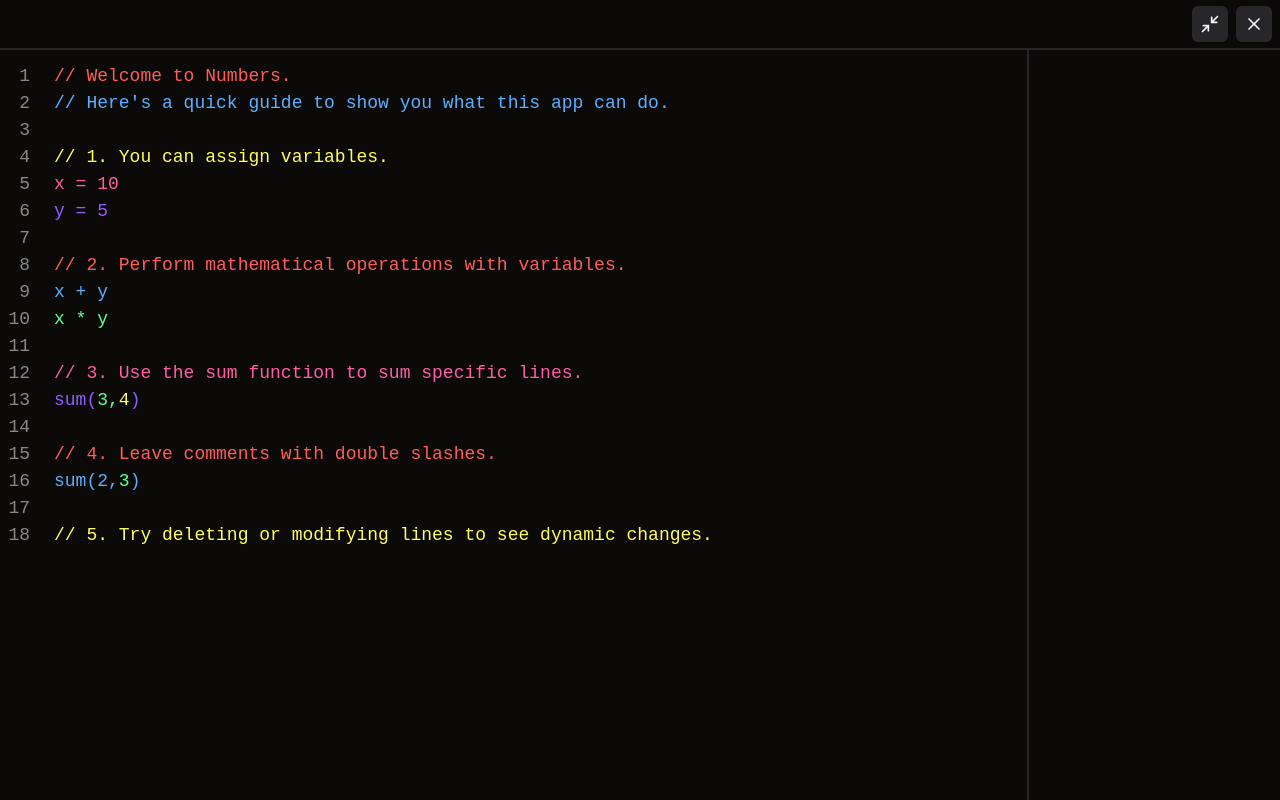
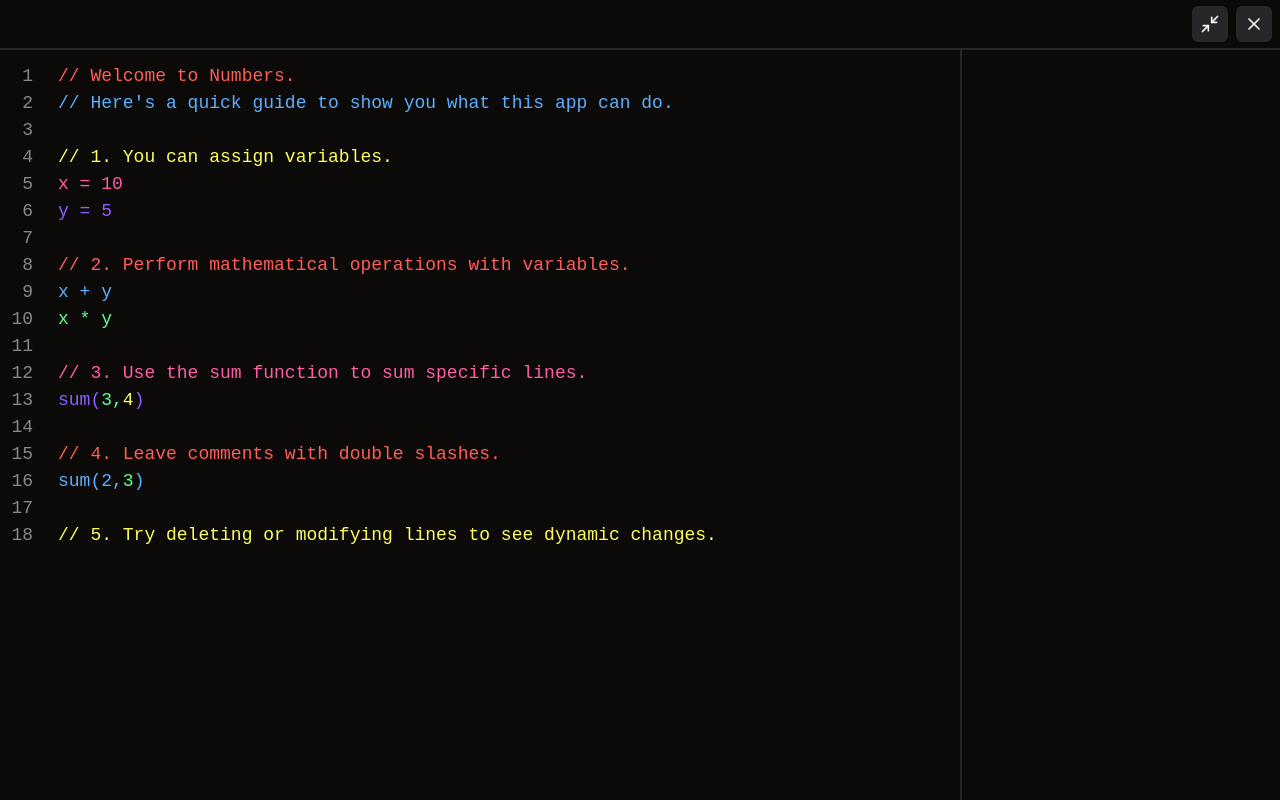
Before and after one commit to alexboutros/numbers, a React (Vite) app in the folder frontend/: page / in a window 1280 px wide. Built offline with nearby package versions, Linux system fonts and the light colour scheme.

Commit message:
Fix text wrapping issues, bug fixing

```diff
--- a/frontend/src/components/Calculator/Calculator.tsx
+++ b/frontend/src/components/Calculator/Calculator.tsx
@@ -1,6 +1,8 @@
-import { useState, useEffect } from "react";
+// Calculator.tsx
+
+import React, { useEffect, useState, useRef } from "react";
 import { evaluateAllLines } from "@/lib/evaluatorManager";
-import { exampleText, checkFirstRun } from "@/lib/exampleText";
+import { checkFirstRun, exampleText } from "@/lib/exampleText";
 
 interface Row {
     expression: string;
@@ -14,14 +16,28 @@ interface CalculatorProps {
     setRows: (rows: Row[]) => void;
 }
 
-const colors = ["#ff5e57", "#5eafff", "#5eff8d", "#fffe5e", "#ff5ea5", "#8f5eff", "#ffae5e"];
+const colors = [
+    "#ff5e57",
+    "#5eafff",
+    "#5eff8d",
+    "#fffe5e",
+    "#ff5ea5",
+    "#8f5eff",
+    "#ffae5e",
+];
 
 const Calculator = ({ rows, setRows }: CalculatorProps) => {
     const [variables, setVariables] = useState<{ [key: string]: number }>({});
+    const textareaRef = useRef<HTMLTextAreaElement>(null);
+    const containerRef = useRef<HTMLDivElement>(null);
+    const prevRowsLength = useRef<number>(rows.length);
 
     useEffect(() => {
         if (checkFirstRun()) {
-            const exampleLines = exampleText.trim().split("\n").map((line, index) => ({
+            const exampleLines = exampleText
+                .trim()
+                .split("\n")
+                .map((line, index) => ({
                     expression: line,
                     result: null,
                     isInvalid: false,
@@ -31,6 +47,25 @@ const Calculator = ({ rows, setRows }: CalculatorProps) => {
         }
     }, [setRows]);
 
+    // Adjust textarea width when content changes
+    useEffect(() => {
+        if (textareaRef.current) {
+            const textarea = textareaRef.current;
+            // Temporarily set the width to 'auto' to get the scroll width
+            textarea.style.width = "auto";
+            // Set the width to the scroll width plus some extra padding
+            textarea.style.width = textarea.scrollWidth + 2 + "px";
+        }
+    }, [rows]);
+
+    // Scroll container to left when number of rows increases
+    useEffect(() => {
+        if (containerRef.current && rows.length > prevRowsLength.current) {
+            containerRef.current.scrollLeft = 0;
+        }
+        prevRowsLength.current = rows.length;
+    }, [rows]);
+
     // Handle textarea changes (preserve colors)
     const handleChange = (e: React.ChangeEvent<HTMLTextAreaElement>) => {
         const lines = e.target.value.split("\n");
@@ -39,7 +74,8 @@ const Calculator = ({ rows, setRows }: CalculatorProps) => {
             expression: line,
             result: rows[index]?.result ?? null,
             isInvalid: rows[index]?.isInvalid ?? false,
-            color: rows[index]?.color || colors[index % colors.length], // Preserve existing color or assign new one
+            color:
+                rows[index]?.color || colors[index % colors.length], // Preserve existing color or assign new one
         }));
 
         setRows(updatedRows);
@@ -47,16 +83,21 @@ const Calculator = ({ rows, setRows }: CalculatorProps) => {
 
     // Handle keyup events (preserve colors)
     const handleKeyUp = (e: React.KeyboardEvent<HTMLTextAreaElement>) => {
-        if (e.ctrlKey && e.key === 'Enter') {
+        if (e.ctrlKey && e.key === "Enter") {
             handleCtrlEnter(e);
             e.preventDefault();
+        } else if (e.key === "Enter") {
+            // User pressed Enter key
+            if (containerRef.current) {
+                containerRef.current.scrollLeft = 0;
+            }
         } else {
             // Preserve row colors when evaluating
             const updatedRows = evaluateAllLines(
                 rows.map((row) => ({
                     ...row,
                     expression: row.expression,
-                    color: row.color
+                    color: row.color,
                 })),
                 variables,
                 setVariables
@@ -85,7 +126,8 @@ const Calculator = ({ rows, setRows }: CalculatorProps) => {
         const newLines = [...lines];
 
         // Preserve the original color of the current line
-        const originalColor = rows[cursorLineIndex]?.color || colors[cursorLineIndex % colors.length];
+        const originalColor =
+            rows[cursorLineIndex]?.color || colors[cursorLineIndex % colors.length];
 
         // Determine if it's a comment or an expression
         if (currentLine.startsWith("//")) {
@@ -102,7 +144,7 @@ const Calculator = ({ rows, setRows }: CalculatorProps) => {
             newLines.splice(cursorLineIndex + 1, 0, "+ ");
 
             // Ensure there's a closing square bracket after the entire expression
-            if (!newLines.some(line => line.includes("]"))) {
+            if (!newLines.some((line) => line.includes("]"))) {
                 newLines.push("] "); // Add closing bracket at the end
             }
         }
@@ -112,7 +154,10 @@ const Calculator = ({ rows, setRows }: CalculatorProps) => {
             expression: line,
             result: null,
             isInvalid: false,
-            color: index === cursorLineIndex || index === cursorLineIndex + 1 ? originalColor : rows[index]?.color || colors[index % colors.length],
+            color:
+                index === cursorLineIndex || index === cursorLineIndex + 1
+                    ? originalColor
+                    : rows[index]?.color || colors[index % colors.length],
         }));
 
         setRows(updatedRows);
@@ -122,7 +167,12 @@ const Calculator = ({ rows, setRows }: CalculatorProps) => {
             const newCursorPosition = newLines
                 .slice(0, cursorLineIndex + 2)
                 .reduce((acc, line) => acc + line.length + 1, 0);
-            e.currentTarget.setSelectionRange(newCursorPosition, newCursorPosition);
+            if (textareaRef.current) {
+                textareaRef.current.setSelectionRange(
+                    newCursorPosition,
+                    newCursorPosition
+                );
+            }
         }, 0);
     };
 
@@ -135,7 +185,7 @@ const Calculator = ({ rows, setRows }: CalculatorProps) => {
 
             return (
                 <>
-                    {expression.split("sum")[0]} sum(
+                    {expression.split("sum")[0]}sum(
                     {lineNumbers.map((lineNumber, i) => (
                         <span key={i} style={{ color: colors[lineNumber % colors.length] }}>
               {lineNumber + 1}
@@ -150,59 +200,94 @@ const Calculator = ({ rows, setRows }: CalculatorProps) => {
     };
 
     return (
-        <div className="w-3/4 flex flex-1 flex-col p-2" style={{ position: "relative" }}>
+        <div
+            ref={containerRef}
+            className="w-3/4 flex flex-col p-2"
+            style={{
+                position: "relative",
+                overflowX: "auto",
+            }}
+        >
+            <div
+                style={{
+                    display: "flex",
+                    alignItems: "flex-start",
+                    position: "relative",
+                    flex: 1,
+                    minWidth: 0,
+                }}
+            >
                 {/* Line numbers background */}
                 <div
                     className="line-numbers-background"
                     aria-hidden="true"
                     style={{
+                        position: "relative",
+                        zIndex: 0,
+                        pointerEvents: "none",
+                        fontFamily: "monospace",
+                        fontSize: "18px",
+                        lineHeight: "1.5em",
+                        margin: 0,
+                        marginRight: 20,
+                        padding: "0.4em 0",
+                        textAlign: "right",
+                        width: "30px",
+                        color: "#888",
+                        paddingRight: "5px",
+                        paddingLeft: "0",
+                        whiteSpace: "nowrap",
+                        flexShrink: 0,
+                    }}
+                >
+                    {rows.map((_, idx) => (
+                        <div key={idx} style={{ padding: 0, margin: 0 }}>
+                            {idx + 1}
+                        </div>
+                    ))}
+                </div>
+
+                {/* Main content container */}
+                <div
+                    style={{
+                        position: "relative",
+                        flex: 1,
+                        minWidth: 0,
+                    }}
+                >
+                    {/* Expression background */}
+                    <div
+                        className="expression-background"
+                        aria-hidden="true"
+                        style={{
                             position: "absolute",
+                            top: 0,
                             left: 0,
                             zIndex: 0,
                             pointerEvents: "none",
                             fontFamily: "monospace",
                             fontSize: "18px",
                             lineHeight: "1.5em",
-                    whiteSpace: "pre-line",
                             margin: 0,
                             padding: "0.4em 0",
-                    textAlign: "right",
-                    width: "40px",
-                    color: "#888",
-                    paddingRight: "10px",
-                }}
-            >
-                {rows.map((_, idx) => (
-                    <div key={idx}>{idx + 1}</div>
-                ))}
-            </div>
-
-            {/* Expression background */}
-            <div
-                className="expression-background"
-                aria-hidden="true"
-                style={{
-                    position: "absolute",
-                    left: 54,
-                    zIndex: 0,
-                    pointerEvents: "none",
-                    fontFamily: "monospace",
-                    fontSize: "18px",
-                    lineHeight: "1.5em",
-                    whiteSpace: "pre-line",
-                    margin: 0,
-                    padding: "0.4em 0",
-                    overflow: "hidden",
+                            whiteSpace: "pre",
+                            overflow: "visible",
+                            width: "auto",
+                            minWidth: "100%",
+                            boxSizing: "content-box",
                         }}
                     >
                         {rows.map((row, idx) => (
                             <div
                                 key={idx}
                                 style={{
-                            padding: "0",
+                                    padding: 0,
                                     margin: 0,
                                     color: row.color || colors[idx % colors.length],
-                            textDecoration: row.isInvalid && !row.expression.startsWith("//") ? "underline red" : "none",
+                                    textDecoration:
+                                        row.isInvalid && !row.expression.startsWith("//")
+                                            ? "underline red"
+                                            : "none",
                                 }}
                             >
                                 {renderExpressionWithColoredSum(row.expression) || "\u00A0"}
@@ -212,22 +297,25 @@ const Calculator = ({ rows, setRows }: CalculatorProps) => {
 
                     {/* Textarea for input */}
                     <textarea
-                className="flex-1 text-lg border-none resize-none bg-transparent focus:outline-none"
+                        ref={textareaRef}
+                        className="text-lg border-none resize-none bg-transparent focus:outline-none"
                         style={{
                             fontFamily: "monospace",
                             fontSize: "18px",
                             lineHeight: "1.5em",
                             margin: 0,
-                    left: 46,
                             padding: "0.4em 0",
                             height: "100%",
-                    whiteSpace: "pre-line",
-                    display: "block",
-                    overflow: "auto",
+                            display: "inline-block",
                             color: "transparent",
                             caretColor: "white",
                             zIndex: 1,
                             position: "relative",
+                            whiteSpace: "pre",
+                            overflow: "hidden",
+                            width: "auto",
+                            minWidth: "100%",
+                            boxSizing: "content-box",
                         }}
                         value={rows.map((row) => row.expression).join("\n")}
                         onChange={handleChange}
@@ -236,6 +324,8 @@ const Calculator = ({ rows, setRows }: CalculatorProps) => {
                         placeholder="Enter your expressions, one per line..."
                     />
                 </div>
+            </div>
+        </div>
     );
 };
 
--- a/frontend/src/components/HomeScreen/HomeScreen.tsx
+++ b/frontend/src/components/HomeScreen/HomeScreen.tsx
@@ -1,12 +1,13 @@
+import { useState } from "react";
 import Calculator from "@/components/Calculator/Calculator";
 import ResultColumn from "@/components/ResultColumn/ResultColumn";
-import { useState } from "react";
 import WindowControls from "@/components/WindowControls/WindowControls";
 
 interface Row {
     expression: string;
     result: number | string | null;
     isInvalid: boolean;
+    color?: string;
 }
 
 const HomeScreen = () => {
--- a/frontend/src/components/ResultColumn/ResultColumn.tsx
+++ b/frontend/src/components/ResultColumn/ResultColumn.tsx
@@ -1,23 +1,44 @@
 interface Row {
     expression: string;
     result: number | string | null;
+    isInvalid: boolean;
+    color?: string;
 }
 
 interface ResultColumnProps {
     rows: Row[];
 }
 
-const colors = ["#ff5e57", "#5eafff", "#5eff8d", "#fffe5e", "#ff5ea5", "#8f5eff", "#ffae5e"];
+const colors = [
+    "#ff5e57",
+    "#5eafff",
+    "#5eff8d",
+    "#fffe5e",
+    "#ff5ea5",
+    "#8f5eff",
+    "#ffae5e",
+];
 
 const ResultColumn = ({ rows }: ResultColumnProps) => {
     return (
-        <div className="border-l-2 p-2" style={{ position: "relative" }}>
+        <div
+            className="w-1/4 border-l-2 p-2"
+            style={{ position: "relative", overflowX: "auto" }}
+        >
+            <div
+                style={{
+                    position: "relative",
+                    flex: 1,
+                    minWidth: 0,
+                }}
+            >
                 <div
                     className="result-background"
                     aria-hidden="true"
                     style={{
                         position: "absolute",
-                    left: 14,
+                        top: 0,
+                        left: 0,
                         zIndex: 0,
                         pointerEvents: "none",
                         fontFamily: "monospace",
@@ -27,6 +48,9 @@ const ResultColumn = ({ rows }: ResultColumnProps) => {
                         margin: 0,
                         padding: "0.4em 0",
                         overflow: "hidden",
+                        width: "auto",
+                        minWidth: "100%",
+                        boxSizing: "border-box",
                     }}
                 >
                     {rows.map((row, idx) => (
@@ -35,16 +59,19 @@ const ResultColumn = ({ rows }: ResultColumnProps) => {
                             style={{
                                 padding: "0",
                                 margin: 0,
-                            color: colors[idx % colors.length],
+                                color: row.color || colors[idx % colors.length],
                             }}
                         >
-                        {row.result !== null && row.expression.trim() !== "" ? row.result : "\u00A0"}
+                            {row.result !== null && row.expression.trim() !== ""
+                                ? row.result
+                                : "\u00A0"}
                         </div>
                     ))}
                 </div>
 
+                {/* Read-only textarea to maintain alignment */}
                 <textarea
-                className="flex-1 text-lg border-none resize-none bg-transparent focus:outline-none"
+                    className="text-lg border-none resize-none bg-transparent focus:outline-none"
                     style={{
                         fontFamily: "monospace",
                         fontSize: "18px",
@@ -52,18 +79,28 @@ const ResultColumn = ({ rows }: ResultColumnProps) => {
                         margin: 0,
                         padding: "0.4em 0",
                         height: "100%",
+                        width: "100%",
+                        minWidth: "100%",
                         whiteSpace: "pre-line",
                         display: "block",
-                    overflow: "auto",
+                        overflow: "hidden",
                         color: "transparent",
                         caretColor: "white",
                         zIndex: 1,
                         position: "relative",
+                        boxSizing: "border-box",
                     }}
-                value={rows.map((row) => (row.result !== null && row.expression.trim() !== "" ? row.result : "")).join("\n")}
+                    value={rows
+                        .map((row) =>
+                            row.result !== null && row.expression.trim() !== ""
+                                ? row.result
+                                : ""
+                        )
+                        .join("\n")}
                     readOnly
                     rows={rows.length}
                 />
+            </div>
         </div>
     );
 };
```
Lines whose indentation alone changed are shown as unchanged.
